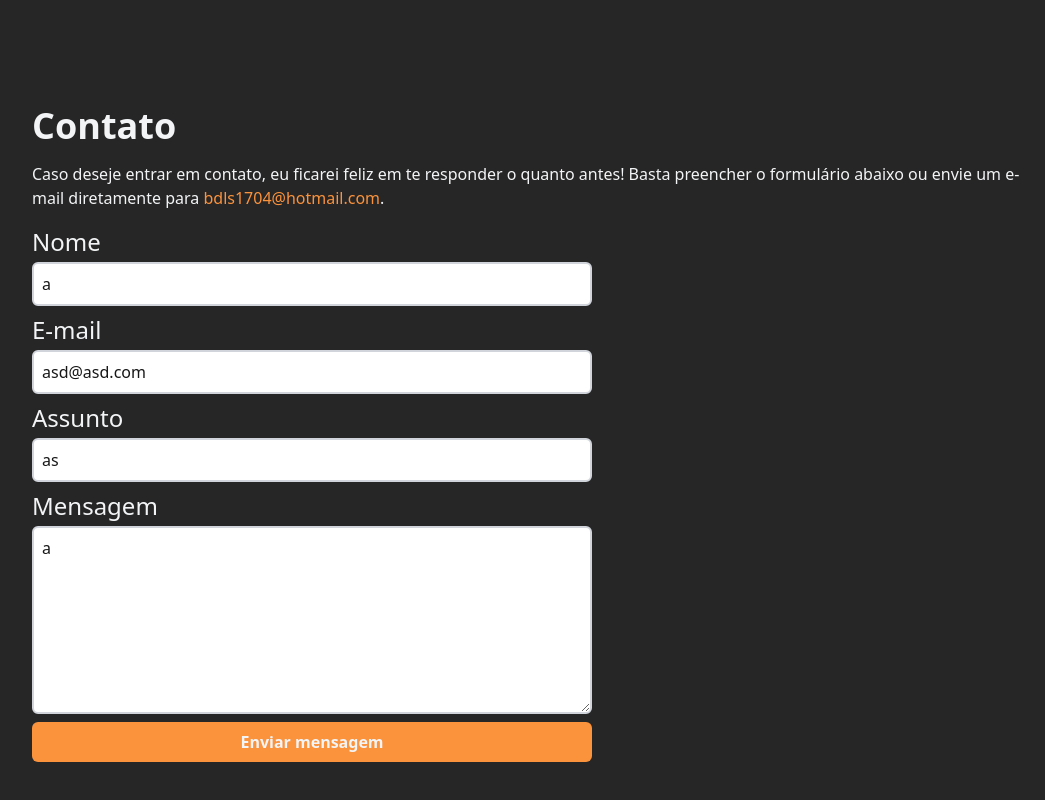
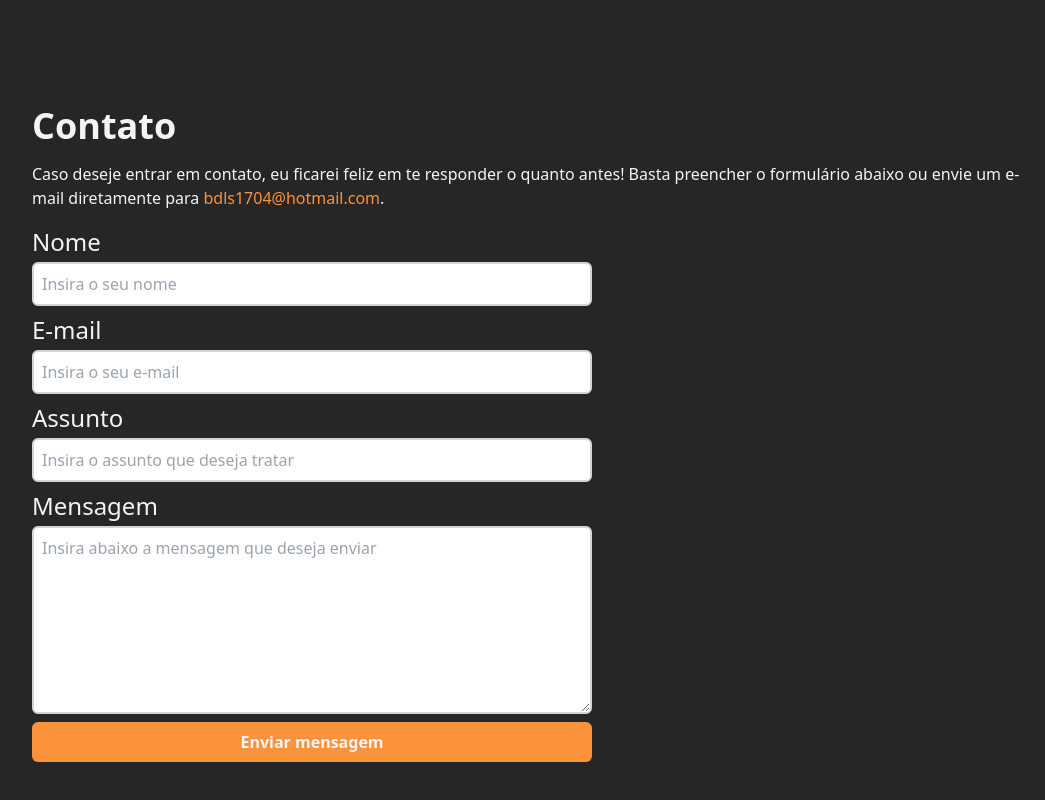
Before and after one commit to brenodanyel/portfolio, a Nuxt app: page / in a window 1280 px wide. Shown: the part 3002-3802 px from the top of the page, without its empty margins (112-1157 px from the left). Built offline with nearby package versions, Linux system fonts and the light colour scheme; what vue-toast-notification would draw is missing.

Commit message:
ajusta dados iniciais formulario contato

```diff
--- a/components/Contato.vue
+++ b/components/Contato.vue
@@ -91,10 +91,10 @@
 const { $toast } = useNuxtApp();
 const $router = useRouter();
 
-const name = ref("a");
-const email = ref("asd@asd.com");
-const subject = ref("as");
-const message = ref("a");
+const name = ref("");
+const email = ref("");
+const subject = ref("");
+const message = ref("");
 
 const loading = ref(false);
 
```
